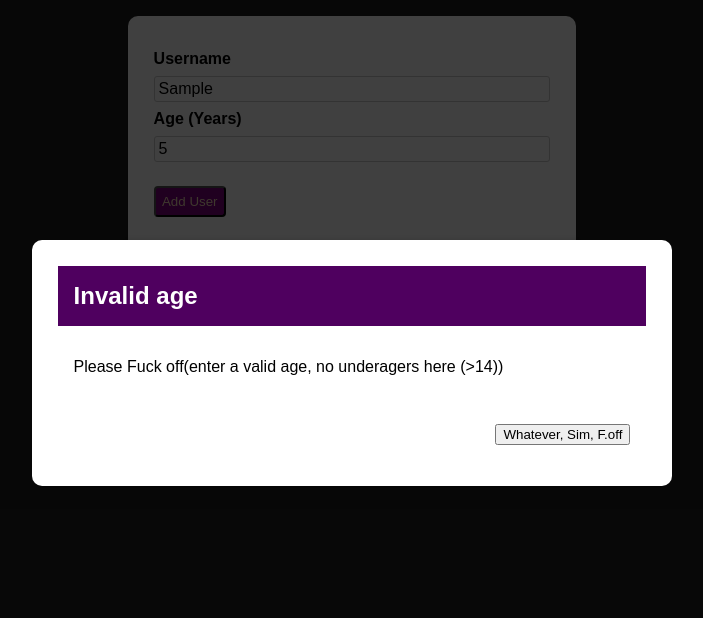
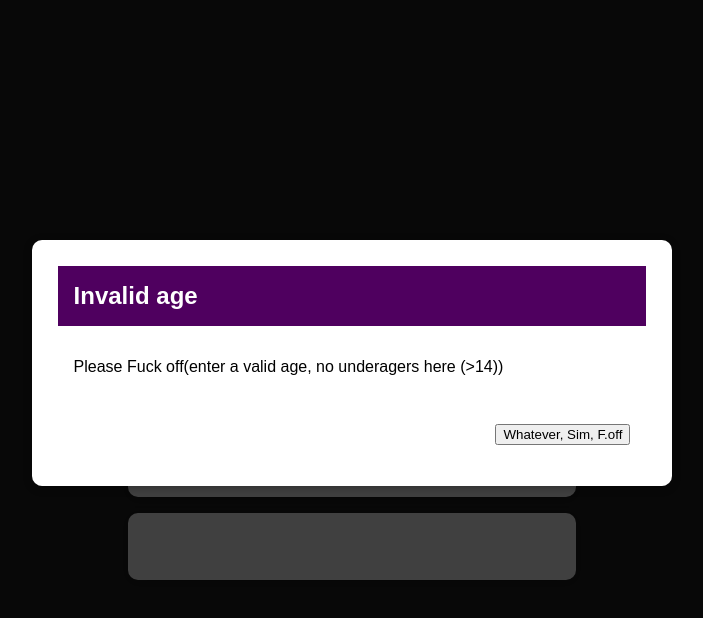
Before and after one commit to Mr-Psmith/DemoUsernameModule, a React (Create React App) app: page / in a window 1280 px wide. Both pictures are taken after typing "Sample", "5" into the empty fields and a click on the button "Add User". Shown: the top 618 px of the page, without its empty margins (288-991 px from the left). Built offline with nearby package versions, Linux system fonts and the light colour scheme.

Commit message:
modded the modal with Portal

```diff
--- a/public/index.html
+++ b/public/index.html
@@ -28,6 +28,8 @@
   </head>
   <body>
     <noscript>You need to enable JavaScript to run this app.</noscript>
+    <div id="backdrop-root"></div>
+    <div id="overlay-root"></div>
     <div id="root"></div>
     <!--
       This HTML file is a template.
--- a/src/App.js
+++ b/src/App.js
@@ -16,14 +16,14 @@ function App() {
 
 
   return (
-      <div /* className='container' */>
+      <> {/* Dunno what support means, but this might not be supported...... ????? Prob in and after 2023 it is supported already */}
         <section className='section1'>
           <UserForm onSaveUserInfo={userInfo} />
         </section>
         <section className='section1'>
           <UserList info={userInform}/>
         </section>
-      </div>
+      </>
   );
 }
 
--- a/src/UI/ErrorModal.js
+++ b/src/UI/ErrorModal.js
@@ -1,16 +1,19 @@
 import React from "react";
+import ReactDOM from "react-dom";
 import Button from "./Button";
 import Card from "./Card";
 
 import "./ErrorModal.css";
 
-const ErrorModal = props => {
+const Backdrop = (props) => {
+  /* This should be a separate comp, but in this app we only use this here, so we wont.  */
+  return <div className="backdrop" onClick={props.closeModalHandler} />;
+  /* <div className="backdrop" /> For max this has the backdrop, and the other div is just a wrapper. dunno why exactly, but probably bec of the css module stuff or bec semantic reasons, but I changed this later bec of the Portal stuff either way */
+};
 
-
+const ModalOverlay = (props) => {
   return (
-    <div className="backdrop" onClick={props.closeModalHandler}>
-        {/* <div className="backdrop" /> For max this has the backdrop, and thje other divc is just a wrapper. dunno why exactly, but probably bec of the css module stuff */}
-        <Card className="modal" >
+    <Card className="modal">
       <header className="header">
         <h2>{props.modalTitle}</h2>
       </header>
@@ -21,7 +24,16 @@ const ErrorModal = props => {
         <Button onClick={props.closeModalHandler}>Whatever, Sim, F.off</Button>
       </footer>
     </Card>
-    </div>);
+  );
+};
+
+const ErrorModal = (props) => {
+  return (
+    <>
+        {ReactDOM.createPortal(<Backdrop closeModalHandler={props.closeModalHandler} />, document.getElementById("backdrop-root"))}
+        {ReactDOM.createPortal(<ModalOverlay modalTitle={props.modalTitle} modalMessage={props.modalMessage} closeModalHandler={props.closeModalHandler} />, document.getElementById("overlay-root"))}
+    </>
+  );
 };
 
 export default ErrorModal;
```
Lines whose indentation alone changed are shown as unchanged.
